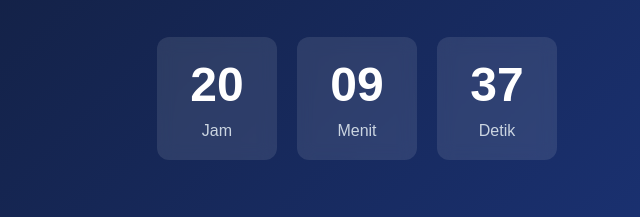
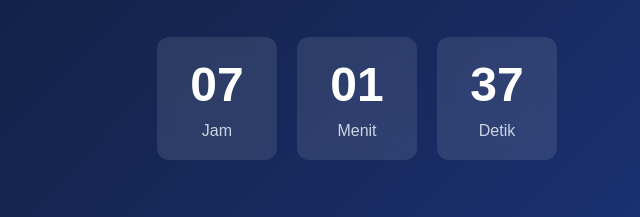
Before and after one commit to smpnegeri1srono/timer, a plain HTML site: page index.html in a window 1280 px wide. Shown: the part 367-584 px from the top of the page, 283-923 px from the left. Drawn offline with Linux system fonts and the light colour scheme.

Commit message:
Update index.html

```diff
--- a/index.html
+++ b/index.html
@@ -107,8 +107,8 @@
   const now = new Date();
 
   let target = new Date();
-  target.setHours(21);
-  target.setMinutes(0);
+  target.setHours(07);
+  target.setMinutes(52);
   target.setSeconds(0);
   target.setMilliseconds(0);
 
```
